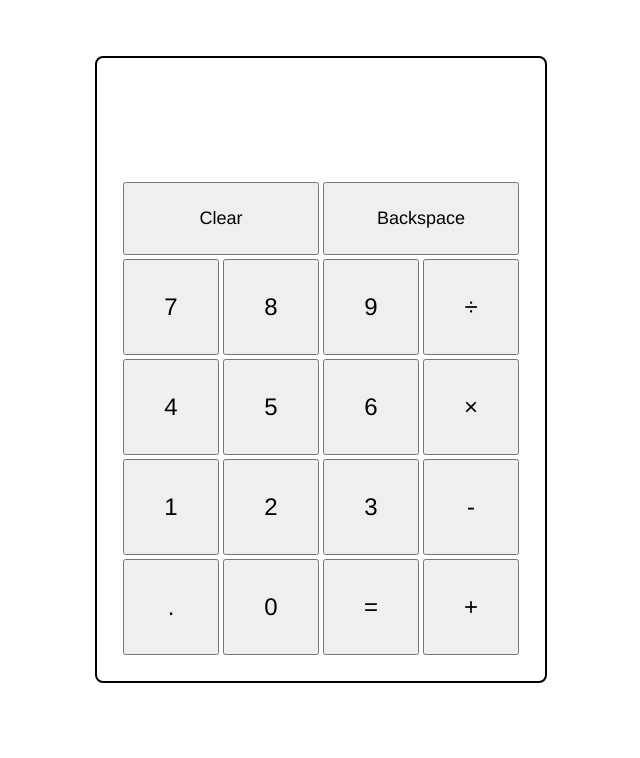
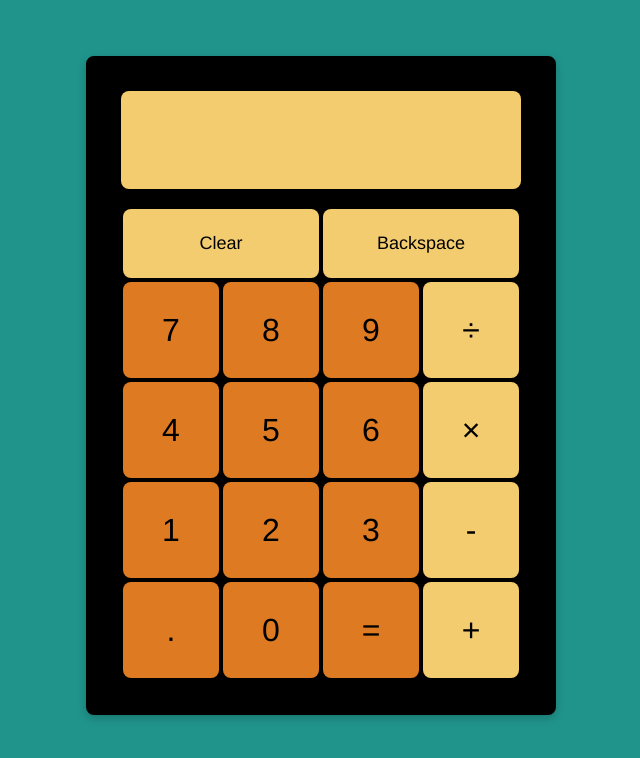
Before and after one commit to etiry/calculator, a plain HTML site: page index.html in a window 1280 px wide. Shown: the whole page, without its empty margins (319-959 px from the left). Drawn offline with Linux system fonts and the light colour scheme.

Commit message:
Add styling

```diff
--- a/script.js
+++ b/script.js
@@ -42,7 +42,6 @@ function operate(a, b, operator) {
 }
 
 function populateDisplay(e) {
-	//const displayText = document.querySelector('#display');
 	if (e.srcElement.className === 'number-button' ||
 		e.srcElement.className === 'decimal-button') {
 		displayText.textContent += e.srcElement.innerText;
@@ -64,7 +63,8 @@ function clearDisplay(e) {
 }
 
 function backspace(e) {
-	displayText.textContent = (displayText.textContent).substring(0, displayText.textContent.length - 1);
+	displayText.textContent = (displayText.textContent)
+		.substring(0, displayText.textContent.length - 1);
 }
 
 const displayText = document.querySelector('#display');
--- a/style.css
+++ b/style.css
@@ -4,15 +4,18 @@ body {
 	display: flex;
 	justify-content: center;
 	align-content: center;
+	background-color: #20948B;
 }
 
 #container {
 	width: 400px;
 	margin: 48px;
-	padding: 24px;
+	padding: 32px;
 	border-style: solid;
-	border-width: 2px;
+	border-width: 3px;
 	border-radius: 8px;
+	box-shadow: 0 3px 10px rgb(0 0 0 / 0.2);
+	background-color: black;
 }
 
 #display {
@@ -20,8 +23,11 @@ body {
 	justify-content: end;
 	font-family: Helvetica, sans-serif;
 	font-size: 64px;
-	padding-top: 24px;
+	padding: 24px 8px 0px;
+	margin-bottom: 18px;
 	min-height: 74px;
+	background-color: #F4CC70;
+	border-radius: 8px;
 }
 
 #top-buttons {
@@ -33,6 +39,8 @@ body {
 #backspace-button {
 	font-family: Helvetica, sans-serif;
 	font-size: 18px;
+	border-radius: 8px;
+	border: none;
 }
 
 .number-button,
@@ -40,7 +48,21 @@ body {
 .decimal-button,
 .equals-button {
 	font-family: Helvetica, sans-serif;
-	font-size: 24px;
+	font-size: 32px;
+	border-radius: 8px;
+	border: none;
+}
+
+.number-button,
+.decimal-button,
+.equals-button {
+	background-color: #DE7A22;
+}
+
+#clear-button,
+#backspace-button,
+.operator-button {
+	background-color: #F4CC70;
 }
 
 #clear-button {
```
